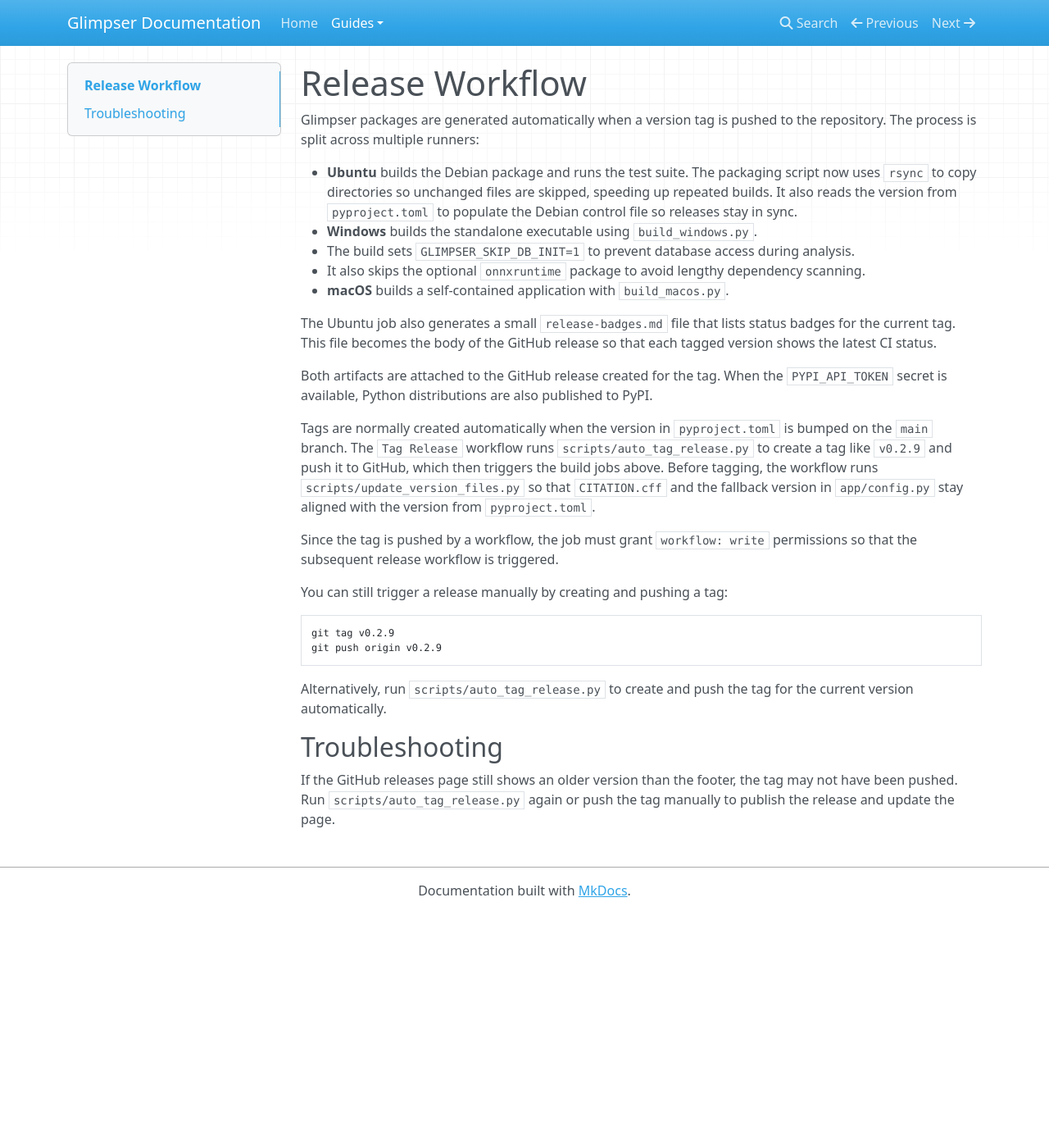
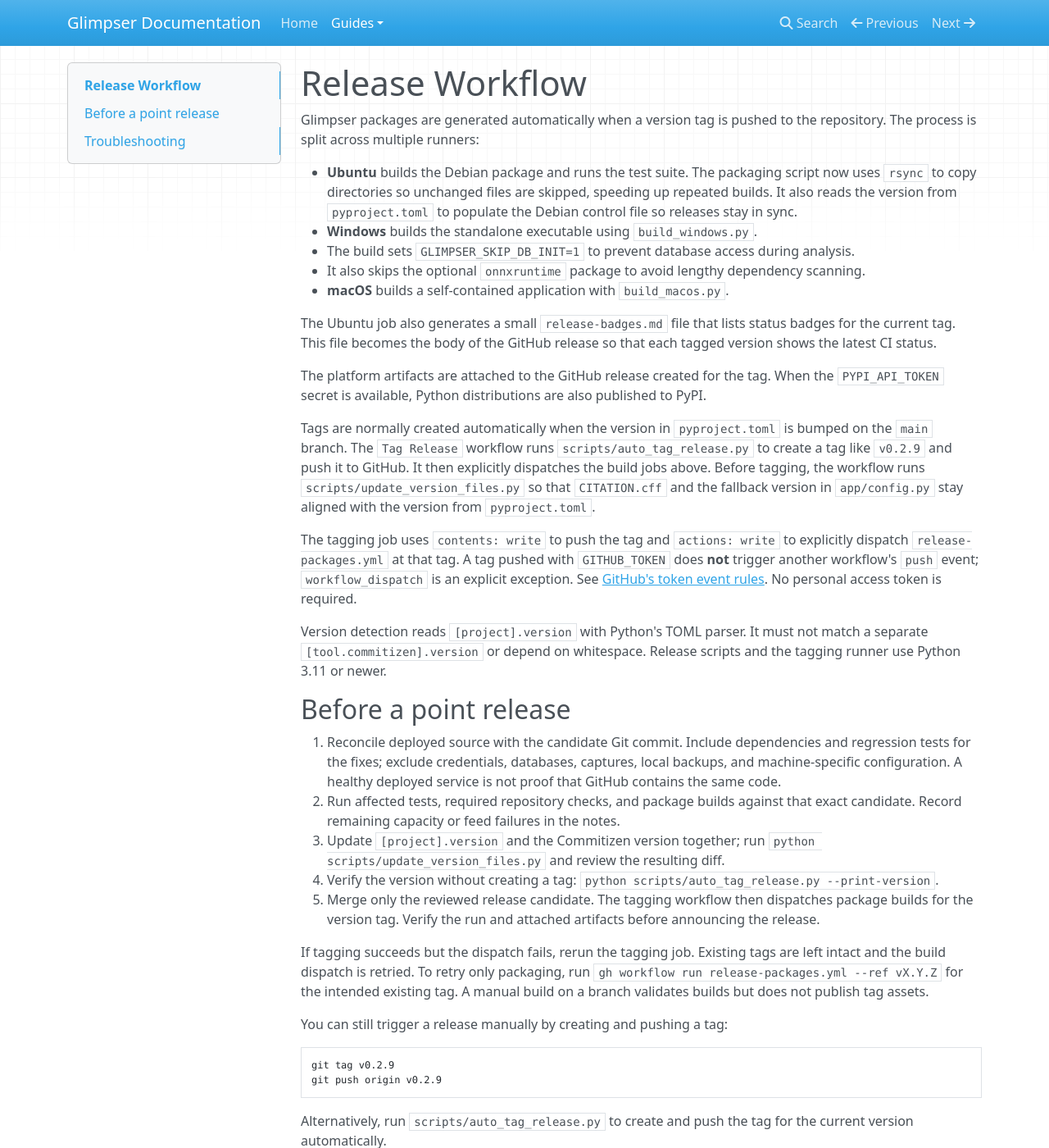
Before and after one commit to KristopherKubicki/glimpser, an MkDocs documentation site: the page built from docs/release_workflow.md, in a window 1280 px wide and 1400 px high. Shown: the whole window at 82% size. Built offline with MkDocs 1.6.1, drawn with Linux system fonts in a browser that asks for light colours; nearby versions of some CDN libraries.

Commit message:
fix(release): parse project version and dispatch tagged builds

```diff
--- a/docs/release_workflow.md
+++ b/docs/release_workflow.md
@@ -16,19 +16,48 @@
 status badges for the current tag. This file becomes the body of the GitHub
 release so that each tagged version shows the latest CI status.
 
-Both artifacts are attached to the GitHub release created for the tag. When the
+The platform artifacts are attached to the GitHub release created for the tag. When the
 `PYPI_API_TOKEN` secret is available, Python distributions are also published to
 PyPI.
 
 Tags are normally created automatically when the version in `pyproject.toml` is bumped
 on the `main` branch. The `Tag Release` workflow runs
 `scripts/auto_tag_release.py` to create a tag like `v0.2.9` and push it to
-GitHub, which then triggers the build jobs above. Before tagging, the workflow
+GitHub. It then explicitly dispatches the build jobs above. Before tagging, the workflow
 runs `scripts/update_version_files.py` so that `CITATION.cff` and the fallback
 version in `app/config.py` stay aligned with the version from `pyproject.toml`.
 
-Since the tag is pushed by a workflow, the job must grant `workflow: write`
-permissions so that the subsequent release workflow is triggered.
+The tagging job uses `contents: write` to push the tag and `actions: write` to
+explicitly dispatch `release-packages.yml` at that tag. A tag pushed with
+`GITHUB_TOKEN` does **not** trigger another workflow's `push` event;
+`workflow_dispatch` is an explicit exception. See
+[GitHub's token event rules](https://docs.github.com/en/actions/concepts/security/github_token).
+No personal access token is required.
+
+Version detection reads `[project].version` with Python's TOML parser. It must
+not match a separate `[tool.commitizen].version` or depend on whitespace.
+Release scripts and the tagging runner use Python 3.11 or newer.
+
+## Before a point release
+
+1. Reconcile deployed source with the candidate Git commit. Include dependencies
+   and regression tests for the fixes; exclude credentials, databases, captures,
+   local backups, and machine-specific configuration. A healthy deployed service
+   is not proof that GitHub contains the same code.
+2. Run affected tests, required repository checks, and package builds against
+   that exact candidate. Record remaining capacity or feed failures in the notes.
+3. Update `[project].version` and the Commitizen version together; run
+   `python scripts/update_version_files.py` and review the resulting diff.
+4. Verify the version without creating a tag:
+   `python scripts/auto_tag_release.py --print-version`.
+5. Merge only the reviewed release candidate. The tagging workflow then dispatches
+   package builds for the version tag. Verify the run and attached artifacts
+   before announcing the release.
+
+If tagging succeeds but the dispatch fails, rerun the tagging job. Existing tags
+are left intact and the build dispatch is retried. To retry only packaging, run
+`gh workflow run release-packages.yml --ref vX.Y.Z` for the intended existing tag.
+A manual build on a branch validates builds but does not publish tag assets.
 
 You can still trigger a release manually by creating and pushing a tag:
 
```
Also changed, not shown: CHANGELOG.md (+6 -0 lines), 3 other files.
